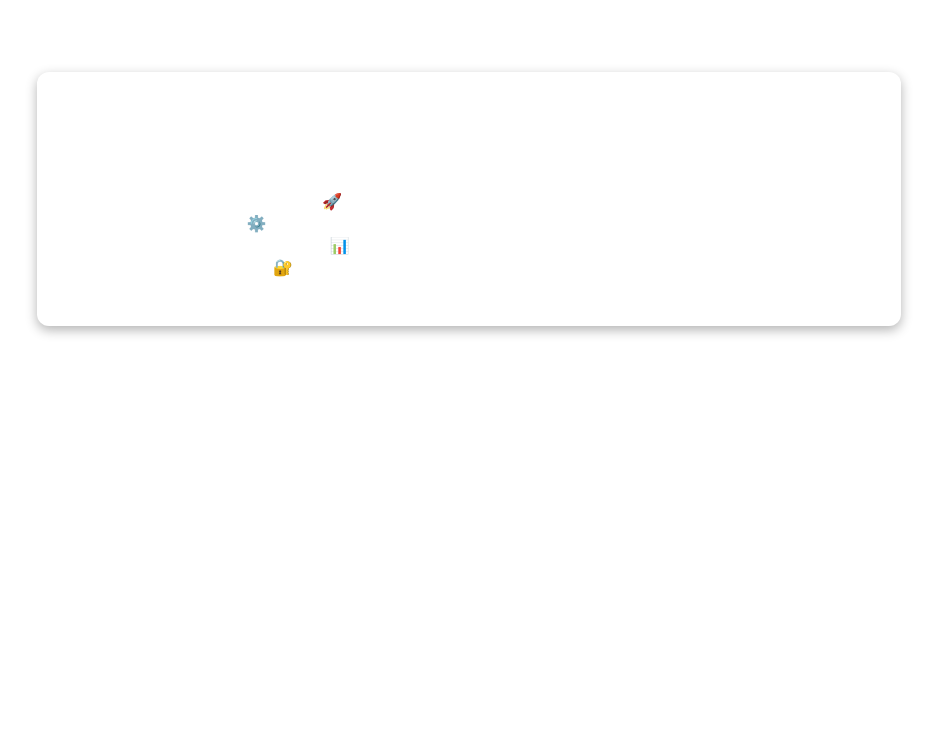
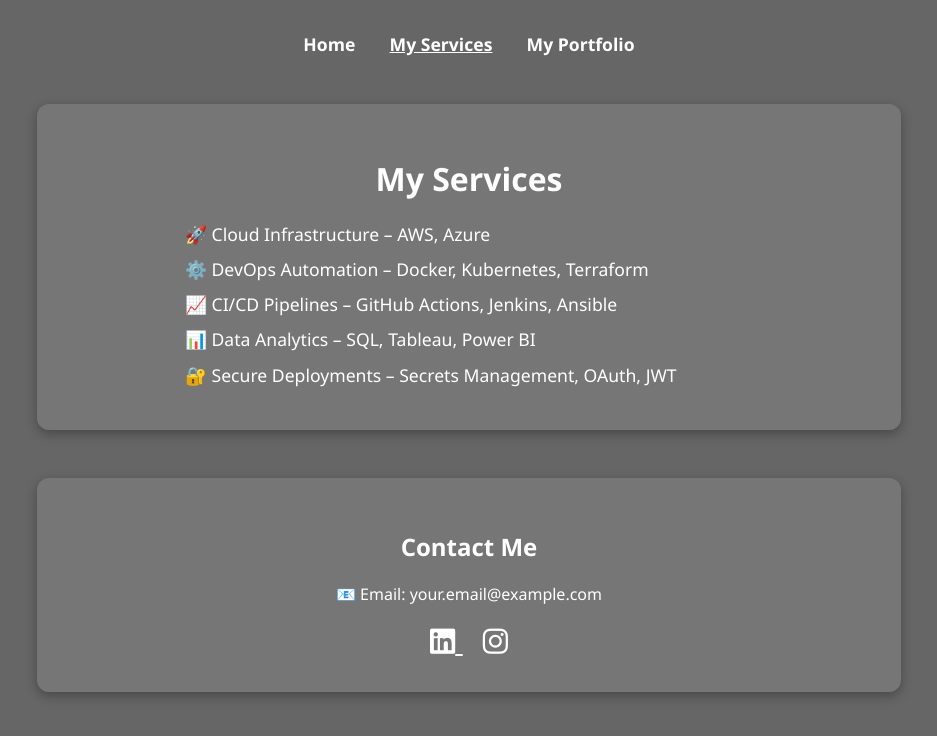
Before and after one commit to Vardaraju-Praveen/My-Portfolio, a plain HTML site: page docs/services.html in a window 1280 px wide. Shown: the whole page, without its empty margins (171-1108 px from the left). Drawn offline with Linux system fonts and the light colour scheme.

Commit message:
Update services.html

```diff
--- a/docs/services.html
+++ b/docs/services.html
@@ -4,21 +4,40 @@
   <meta charset="UTF-8" />
   <title>My Services</title>
   <link rel="stylesheet" href="style.css" />
+  <link rel="stylesheet" href="https://cdnjs.cloudflare.com/ajax/libs/font-awesome/6.5.0/css/all.min.css" />
 </head>
-<body>
+<body class="services-page">
+  <div class="overlay">
     <nav>
       <a href="index.html">Home</a>
       <a href="services.html" class="active">My Services</a>
       <a href="portfolio.html">My Portfolio</a>
     </nav>
+
     <div class="container">
       <h1>My Services</h1>
-    <ul>
-      <li>🚀 Cloud Infrastructure Design – AWS, Azure</li>
-      <li>⚙️ DevOps Automation – Docker, Kubernetes, Terraform, Ansible</li>
+      <ul class="services-list">
+        <li>🚀 Cloud Infrastructure – AWS, Azure</li>
+        <li>⚙️ DevOps Automation – Docker, Kubernetes, Terraform</li>
+        <li>📈 CI/CD Pipelines – GitHub Actions, Jenkins, Ansible</li>
         <li>📊 Data Analytics – SQL, Tableau, Power BI</li>
-      <li>🔐 CI/CD & Secure Deployments – Jenkins, GitHub Actions</li>
+        <li>🔐 Secure Deployments – Secrets Management, OAuth, JWT</li>
       </ul>
+    </div>
+
+    <div class="container contact">
+      <h2>Contact Me</h2>
+      <p>📧 Email: your.email@example.com</p>
+
+      <div class="social-icons">
+        <a href="https://linkedin.com/in/yourusername" target="_blank">
+          <i class="fab fa-linkedin"></i>
+        </a>
+        <a href="https://instagram.com/yourusername" target="_blank">
+          <i class="fab fa-instagram"></i>
+        </a>
+      </div>
+    </div>
   </div>
 </body>
 </html>
```
Lines whose indentation alone changed are shown as unchanged.
